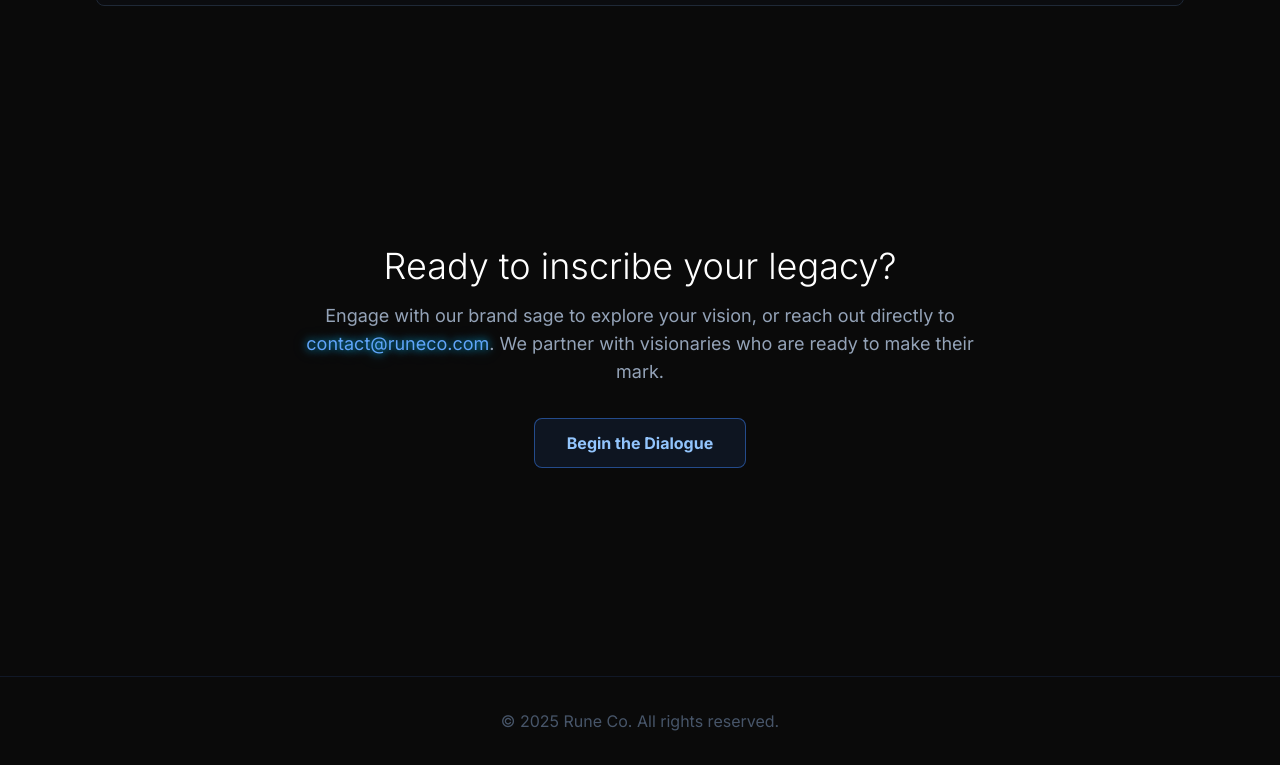
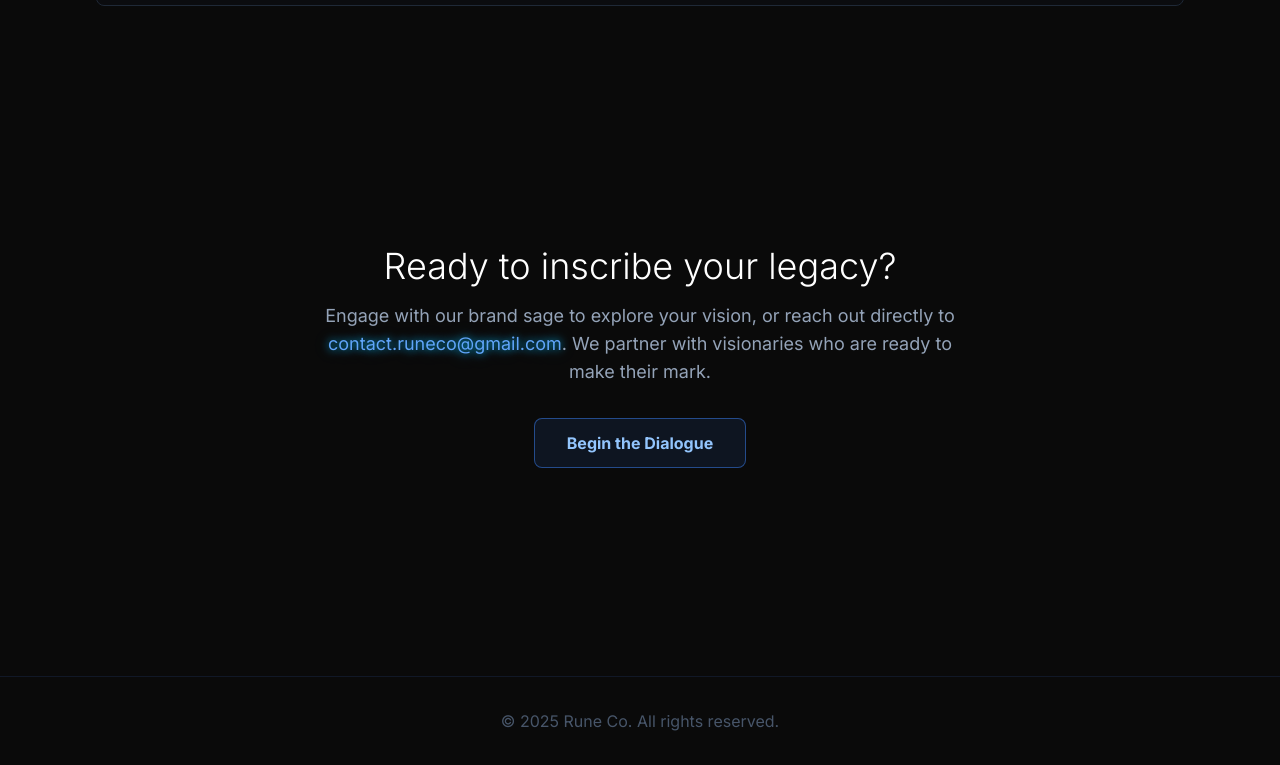
Before and after one commit to michaelgirma1256/Rune-Co., a plain HTML site: page index.html in a window 1280 px wide. Shown: the part 2132-2897 px from the top of the page. Drawn offline with nearby package versions, Linux system fonts and the light colour scheme.

Commit message:
Update index.html

```diff
--- a/index.html
+++ b/index.html
@@ -253,7 +253,7 @@
         <section id="contact-section" class="fade-in-section text-center py-20">
             <h2 class="text-3xl md:text-4xl font-light text-white mb-4">Ready to inscribe your legacy?</h2>
             <p class="text-lg text-slate-400 max-w-2xl mx-auto mb-8">
-                Engage with our brand sage to explore your vision, or reach out directly to <a href="mailto:contact@runeco.com" class="text-blue-400 hover:text-blue-300 glow transition-all">contact@runeco.com</a>. We partner with visionaries who are ready to make their mark.
+                Engage with our brand sage to explore your vision, or reach out directly to <a href="mailto:contact@runeco.com" class="text-blue-400 hover:text-blue-300 glow transition-all">contact.runeco@gmail.com</a>. We partner with visionaries who are ready to make their mark.
             </p>
             <a href="#gemini-feature"
                class="inline-block bg-blue-500/10 text-blue-300 font-bold py-3 px-8 rounded-lg border border-blue-500/50
```
